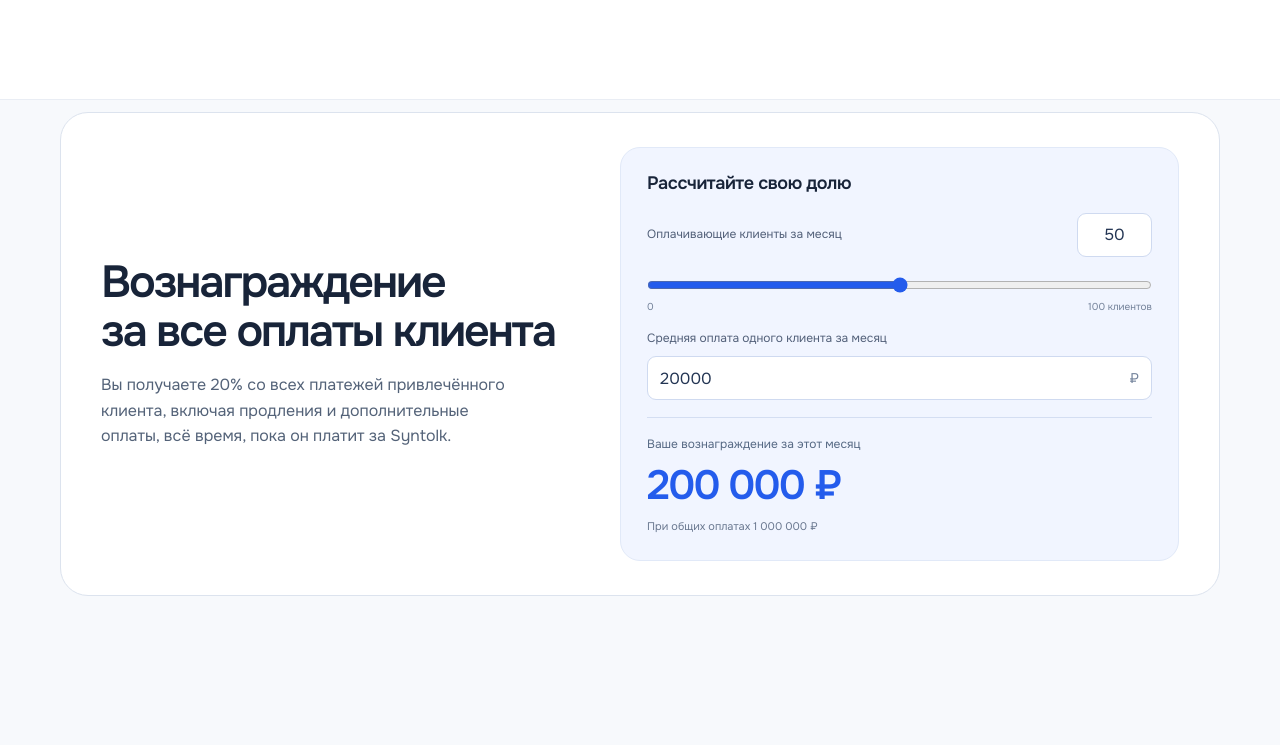
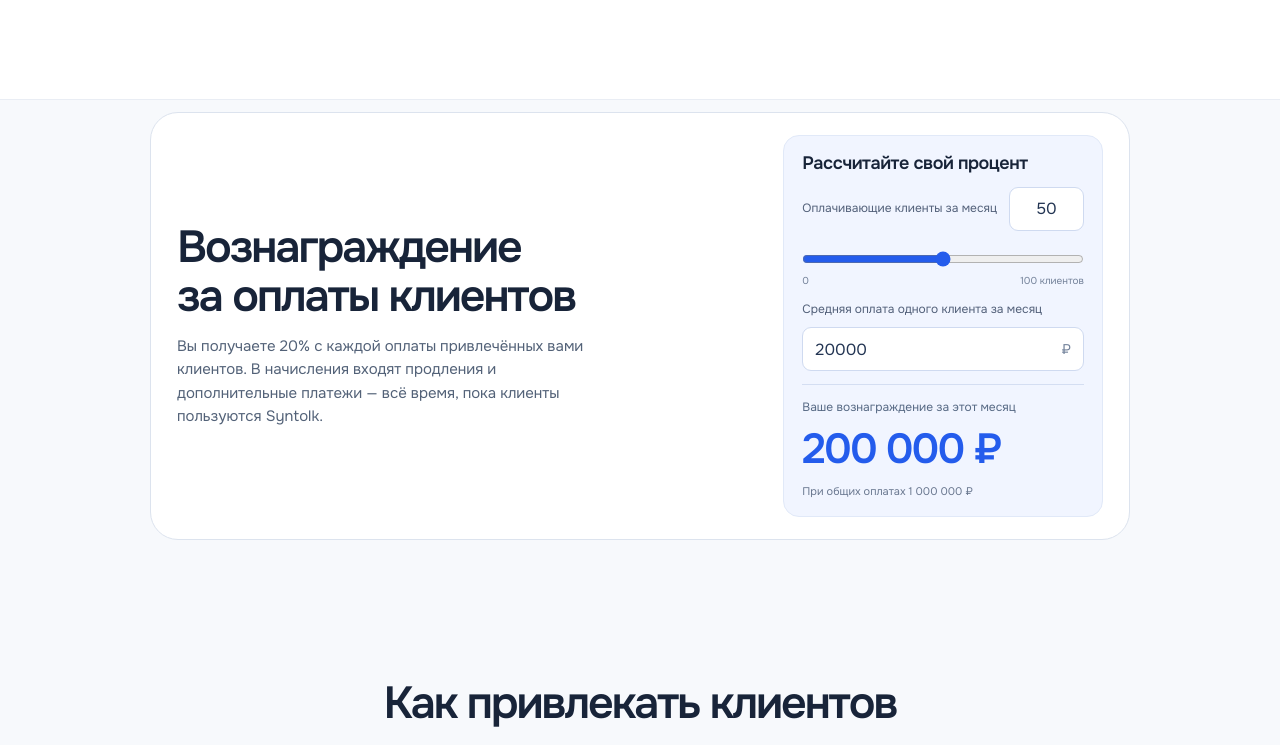
Before and after one commit to syntolkru-prog/Partner-landing, a website: page index.html in a window 1280 px wide. Shown: the part 4037-4782 px from the top of the page. Drawn offline with Linux system fonts and the light colour scheme.

Commit message:
Refine partner rewards wording and layout

```diff
--- a/index.html
+++ b/index.html
@@ -586,13 +586,14 @@
     .audience-grid .story-copy{padding:28px}
     .audience-grid .story-copy h3{font-size:25px;line-height:1.25}
     .audience-grid .story-copy p{font-size:15px;line-height:1.65}
-    .reward-section{padding-top:12px;padding-bottom:56px}
-    .reward-panel{max-width:1160px;gap:44px;padding:34px 40px}
-    .reward-intro>p{margin-top:16px;font-size:16px;line-height:1.6}
-    .calculator{padding:24px 26px}
-    .calc-heading{margin-bottom:17px}
-    .calc-field{margin-bottom:14px}
-    .calc-result{margin-top:17px;padding-top:17px}
+    .reward-section{padding-top:12px;padding-bottom:40px}
+    .reward-panel{max-width:980px;grid-template-columns:minmax(0,1fr) minmax(320px,.82fr);gap:28px;padding:22px 26px}
+    .reward-intro>p{margin-top:14px;font-size:15px;line-height:1.55}
+    .calculator{max-width:440px;justify-self:end;padding:16px 18px;border-radius:16px}
+    .calc-heading{margin-bottom:11px}
+    .calc-field{margin-bottom:11px}
+    .calc-result{margin-top:13px;padding-top:13px}
+    .calc-result output{font-size:42px}
     .calc-note{display:none}
     .promotion-panel.photo-story{min-height:380px;border-radius:24px}
     .promotion-panel.photo-story::after{background:linear-gradient(180deg,#07142670,#071426d9)}
@@ -631,6 +632,7 @@
       .promotion-list p{font-size:15px;line-height:1.65}
       .promotion-note{font-size:13px;text-align:left;margin-top:16px}
     }
+    @media(max-width:760px){.reward-panel{max-width:none;width:100%;grid-template-columns:1fr;gap:24px;padding:22px}.calculator{max-width:none;width:100%;justify-self:stretch;padding:20px}}
     @media(max-width:390px){.product-panel{padding:25px 16px}.product-screen-tabs button{font-size:12px}.audience-grid .story-copy{padding:23px}.promotion-list{padding:25px}}
   </style>
 <style id="syntolk-html-demo">
@@ -830,9 +832,9 @@
     </section>
     <section class="section reward-section" id="rewards" aria-labelledby="reward-title">
       <div class="container reward-panel">
-        <div class="reward-intro"><h2 id="reward-title">Вознаграждение<br>за все оплаты клиента</h2><p>Вы получаете 20% со всех платежей привлечённого клиента, включая продления и дополнительные оплаты, всё время, пока он платит за Syntolk.</p></div>
+        <div class="reward-intro"><h2 id="reward-title">Вознаграждение<br>за оплаты клиентов</h2><p>Вы получаете 20% с каждой оплаты привлечённых вами клиентов. В начисления входят продления и дополнительные платежи — всё время, пока клиенты пользуются Syntolk.</p></div>
         <div class="calculator" aria-labelledby="calc-title">
-          <div class="calc-heading"><h3 id="calc-title">Рассчитайте свою долю</h3></div>
+          <div class="calc-heading"><h3 id="calc-title">Рассчитайте свой процент</h3></div>
           <div class="calc-field"><div class="calc-label-row"><label for="client-count">Оплачивающие клиенты за месяц</label><div class="input-unit client-count"><input id="client-count" type="number" min="0" max="100" step="1" value="50" inputmode="numeric"></div></div><label class="sr-only" for="client-range">Количество оплачивающих клиентов</label><input id="client-range" type="range" min="0" max="100" step="1" value="50"><div class="range-labels" aria-hidden="true"><span>0</span><span>100 клиентов</span></div></div>
           <div class="calc-field"><label for="average-payment">Средняя оплата одного клиента за месяц</label><div class="input-unit"><input id="average-payment" type="number" min="0" max="1000000" step="1" value="20000" inputmode="numeric"><span aria-hidden="true">₽</span></div></div>
           <div class="calc-result" aria-live="polite" aria-atomic="true"><span>Ваше вознаграждение за этот месяц</span><output id="commission-output" for="client-count average-payment">200 000 ₽</output><p class="calc-total">При общих оплатах <span id="total-output">1 000 000 ₽</span></p></div>
```
Also changed, not shown: public/index.html (+11 -9 lines).
